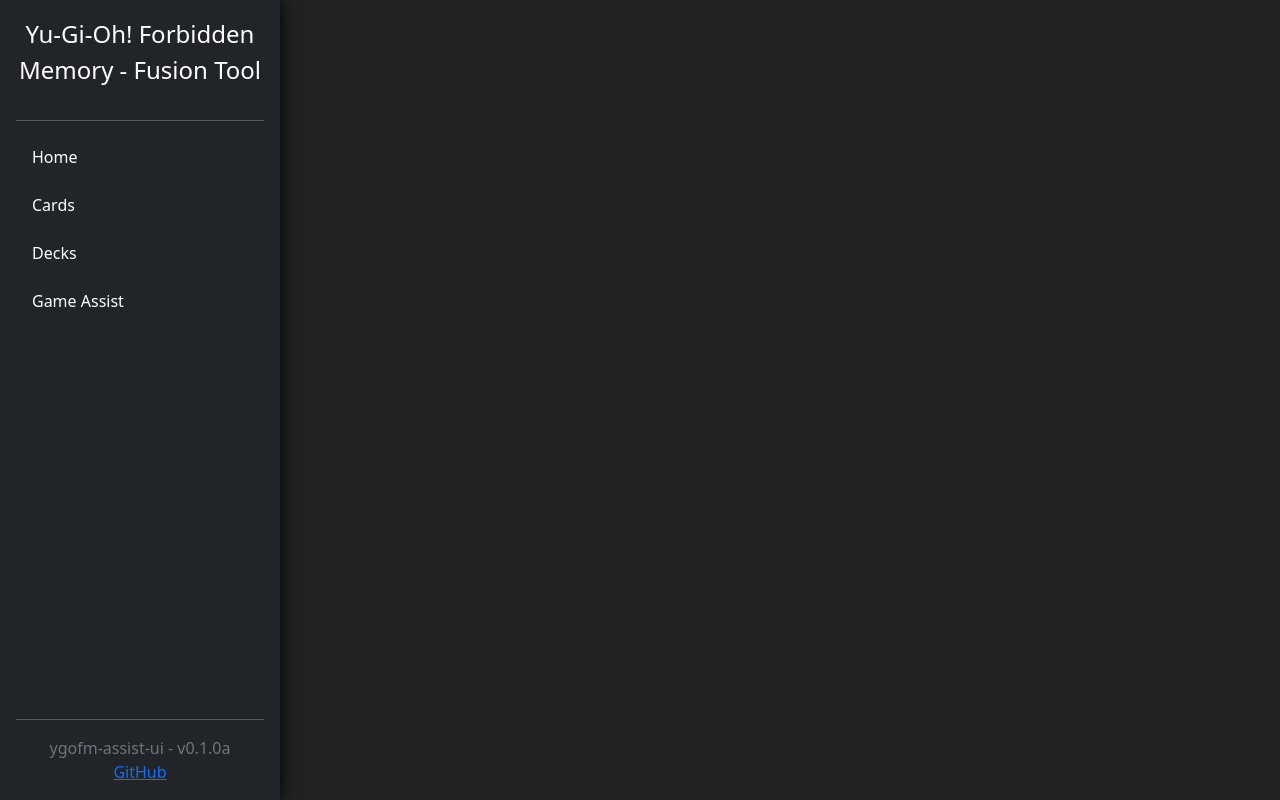
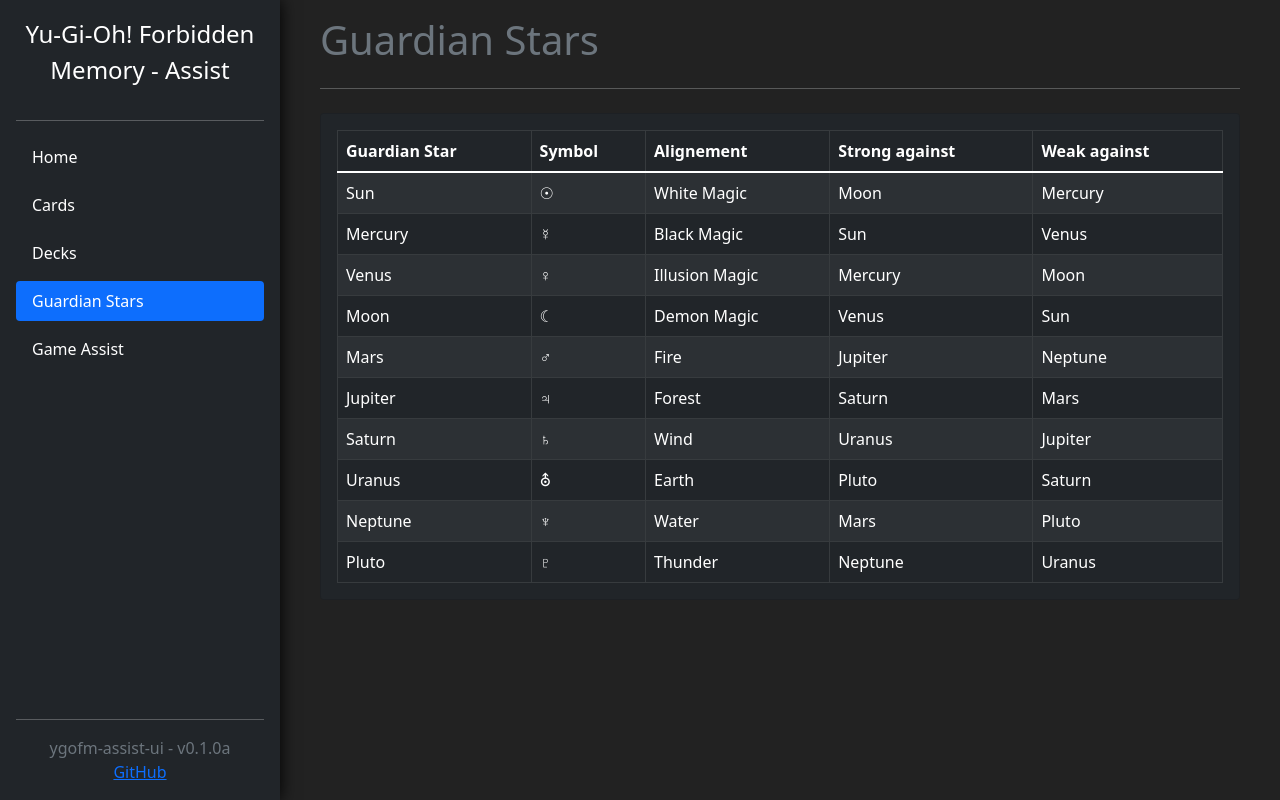
Before and after one commit to Eryux/ygofm-assist-ui, a Vue app: page /stars in a window 1280 px wide. Built offline with nearby package versions, Linux system fonts and the light colour scheme.

Commit message:
Add guardian stars page and more
- Add guardians starts page
- Fix issue on fusion component causing to not refresh correctly
- Add form instead of input only (deck)
- Use nesting route and fix issue with active class

```diff
--- a/src/components/FusionComponent.vue
+++ b/src/components/FusionComponent.vue
@@ -57,6 +57,15 @@
             cards(newValue, oldValue) {
                 if (newValue.length > 0)
                     this.filter_cards = newValue.split(',');
+                this.runFusionCalc();
+            },
+            deck(newValue, oldValue) {
+                if (newValue != null)
+                    this.filter_deck = this.deck.split(',');
+
+                if (this.filter_deck.length == 0)
+                    this.filter_deck = this.db.data["cards"].map(x => x["id"]);
+
                 this.runFusionCalc();
             },
             results(newValue, oldValue) {
--- a/src/components/Sidebar.vue
+++ b/src/components/Sidebar.vue
@@ -1,11 +1,11 @@
 <script setup>
-import { RouterLink } from 'vue-router'
+    import { RouterLink } from 'vue-router'
 </script>
 
 <template>
     <div class="d-flex flex-column flex-shrink-0 p-3 text-white bg-dark sidebar">
         <a href="/" class="d-flex align-items-center mb-3 mb-md-0 me-md-auto text-decoration-none">
-            <p class="fs-4 text-center text-white">Yu-Gi-Oh! Forbidden Memory - Fusion Tool</p>
+            <p class="fs-4 text-center text-white">Yu-Gi-Oh! Forbidden Memory - Assist</p>
         </a>
 
         <hr>
@@ -30,6 +30,12 @@
             </li>
 
             <li class="nav-item mb-2">
+                <RouterLink to="/stars" class="nav-link text-white">
+                    Guardian Stars
+                </RouterLink>
+            </li>
+
+            <li class="nav-item mb-2">
                 <RouterLink to="/game" class="nav-link text-white">
                     Game Assist
                 </RouterLink>
--- a/src/router/index.js
+++ b/src/router/index.js
@@ -12,32 +12,49 @@
 
     {
       path: '/cards',
-      name: 'cards',
-      component: () => import('../views/card/CardsView.vue')
-    },
+      component: () => import('../views/card/CardView.vue'),
 
-    {
-      path: '/cards/:id',
-      name: 'cardDetails',
-      component: () => import('../views/card/DetailsView.vue')
+      children: [
+        {
+          path: '',
+          name: 'cards',
+          component: () => import('../views/card/BrowseView.vue')
+        },
+        {
+          path: ':id',
+          name: 'cardDetails',
+          component: () => import('../views/card/DetailsView.vue')
+        },
+      ]
     },
 
     {
       path: '/decks',
-      name: 'decks',
-      component: () => import('../views/deck/DecksView.vue')
+      component: () => import('../views/deck/DeckView.vue'),
+
+      children: [
+        {
+          path: '',
+          name: 'decks',
+          component: () => import('../views/deck/BrowseView.vue')
+        },
+        {
+          path: ':id',
+          name: 'deckDetails',
+          component: () => import('../views/deck/DetailsView.vue')
+        },
+        {
+          path: ':id/fusions',
+          name: 'deckFusions',
+          component: () => import('../views/deck/FusionsView.vue')
+        },
+      ]
     },
 
     {
-      path: '/decks/:id',
-      name: 'deckDetails',
-      component: () => import('../views/deck/DetailsView.vue')
-    },
-
-    {
-      path: '/decks/:id/fusions',
-      name: 'deckFusions',
-      component: () => import('../views/deck/FusionsView.vue')
+      path: '/stars',
+      name: 'stars',
+      component: () => import('../views/StarsView.vue')
     },
 
     {
@@ -49,6 +66,8 @@
   ],
 
   linkActiveClass: "active",
-})
+
+  linkExactActiveClass: "active-exact",
+});
 
 export default router
--- a/src/views/GameAssistView.vue
+++ b/src/views/GameAssistView.vue
@@ -117,7 +117,7 @@
         <div class="col-12">
             <div class="card bg-dark">
                 <div class="card-body">
-                    <table class="table table-dark table-bordered">
+                    <table class="table table-dark table-bordered mb-0">
                         <tbody>
                             <tr>
                                 <td rowspan="2" style="width:120px;" class="align-middle text-center"><h4>Ground</h4></td>
@@ -127,7 +127,7 @@
                                             <img class="my-2" :src="getCardPictureUrl(cards[n-1].id)" :alt="cards[n-1].name" />
                                         </RouterLink>
                                     </template>
-                                    <span v-else class="text-center">No cards</span>
+                                    <span v-else class="text-center">Slot {{ n }}</span>
                                 </td>
                             </tr>
                             <tr>
@@ -152,7 +152,7 @@
         <div class="col-12">
             <div class="card bg-dark">
                 <div class="card-body">
-                    <table class="table table-dark table-bordered">
+                    <table class="table table-dark table-bordered mb-0">
                         <tbody>
                             <tr>
                                 <td rowspan="2" style="width:120px;" class="align-middle text-center"><h4>Hand</h4></td>
@@ -162,7 +162,7 @@
                                             <img class="my-2" :src="getCardPictureUrl(cards[n+4].id)" :alt="cards[n+4].name" />
                                         </RouterLink>
                                     </template>
-                                    <span v-else class="text-center">No cards</span>
+                                    <span v-else class="text-center">Slot {{ n }}</span>
                                 </td>
                             </tr>
                             <tr>
--- /dev/null
+++ b/src/views/StarsView.vue
@@ -0,0 +1,39 @@
+<script setup>
+    import { RouterLink } from 'vue-router'
+</script>
+
+<template>
+    <h1 class="text-light">
+        <ol class="breadcrumb">
+            <li class="breadcrumb-item active">Guardian Stars</li>
+        </ol>
+    </h1>
+
+    <hr />
+
+    <div class="row mt-2">
+        <div class="col-12">
+            <div class="card bg-dark">
+                <div class="card-body">
+                    <table class="table table-dark table-bordered table-striped mb-0">
+                        <thead>
+                            <tr><th>Guardian Star</th><th>Symbol</th><th>Alignement</th><th>Strong against</th><th>Weak against</th></tr>
+                        </thead>
+                        <tbody>
+                            <tr><td>Sun</td><td>☉</td><td>White Magic</td><td>Moon</td><td>Mercury</td></tr>
+                            <tr><td>Mercury</td><td>☿</td><td>Black Magic</td><td>Sun</td><td>Venus</td></tr>
+                            <tr><td>Venus</td><td>♀</td><td>Illusion Magic</td><td>Mercury</td><td>Moon</td></tr>
+                            <tr><td>Moon</td><td>☾</td><td>Demon Magic</td><td>Venus</td><td>Sun</td></tr>
+                            <tr><td>Mars</td><td>♂</td><td>Fire</td><td>Jupiter</td><td>Neptune</td></tr>
+                            <tr><td>Jupiter</td><td>♃</td><td>Forest</td><td>Saturn</td><td>Mars</td></tr>
+                            <tr><td>Saturn</td><td>♄</td><td>Wind</td><td>Uranus</td><td>Jupiter</td></tr>
+                            <tr><td>Uranus</td><td>⛢</td><td>Earth</td><td>Pluto</td><td>Saturn</td></tr>
+                            <tr><td>Neptune</td><td>♆</td><td>Water</td><td>Mars</td><td>Pluto</td></tr>
+                            <tr><td>Pluto</td><td>♇</td><td>Thunder</td><td>Neptune</td><td>Uranus</td></tr>
+                        </tbody>
+                    </table>
+                </div>
+            </div>
+        </div>
+    </div>
+</template>
--- /dev/null
+++ b/src/views/card/CardView.vue
@@ -0,0 +1,7 @@
+<script setup>
+    import { RouterLink } from 'vue-router'
+</script>
+
+<template>
+    <router-view></router-view>
+</template>
--- a/src/views/deck/DecksView.vue
+++ b/src/views/deck/BrowseView.vue
@@ -26,7 +26,9 @@
             }
         },
         methods: {
-            addDeck() {
+            addDeck(event) {
+                event.preventDefault();
+
                 if (this.new_deck_name.length == 0) return;
 
                 if (this.userdata.data['decks'].length > 24) {
@@ -62,14 +64,16 @@
 
     <hr />
 
+    <form action="#" method="POST" @submit="addDeck($event)">
         <div class="d-flex flex-column flex-md-row mb-4 mt-2">
                 <div class="me-2">
                     <input type="text" class="form-control form-control-lg" name="deck_name" v-model="new_deck_name" placeholder="Name" />
                 </div>
                 <div class="ms-2">
-            <button class="btn btn-primary btn-lg" :onclick="addDeck"><i class="fas fa-plus"></i> Create new deck</button>
+                    <button class="btn btn-primary btn-lg" type="submit"><i class="fas fa-plus"></i> Create new deck</button>
                 </div>
         </div>
+    </form>
 
     <div class="row">
         <div class="col-12 mb-3" v-for="deck in userdata.data.decks">
--- /dev/null
+++ b/src/views/deck/DeckView.vue
@@ -0,0 +1,7 @@
+<script setup>
+    import { RouterLink } from 'vue-router'
+</script>
+
+<template>
+    <router-view></router-view>
+</template>
--- a/src/views/deck/DetailsView.vue
+++ b/src/views/deck/DetailsView.vue
@@ -13,7 +13,6 @@
                 userdata,
                 deck: {'name': "", 'cards': [], 'id': ''},
                 new_card_number: "",
-                delete_confirm_modal: null,
                 db
             }
         },
@@ -35,7 +34,9 @@
             );
         },
         methods: {
-            addCard() {
+            addCard(event) {
+                event.preventDefault();
+
                 if (this.new_card_number.length == 0) return;
 
                 if (this.deck["cards"].length == 40)
@@ -58,22 +59,19 @@
 
                 SaveUserdata('userdata');
             },
-            deleteCurrentDeckConfirm() {
-                if (this.delete_confirm_modal == null) {
-                    this.delete_confirm_modal = new Modal("#deleteConfirmModal", {});
-                } this.delete_confirm_modal.show();
-            },
             deleteCurrentDeck() {
-                if (this.delete_confirm_modal != null) {
-                    this.delete_confirm_modal.hide();
-                }
+                if (confirm("This will delete the entire deck.\nPlease note, this action can not be undo."))
+                {
+                    let index = this.userdata.data["decks"].indexOf(this.deck);
 
-                let index = this.userdata.data["decks"].indexOf(this.deck);
                     if (index > -1)
                     {
                         this.userdata.data["decks"].splice(index, 1);
+
                         SaveUserdata('userdata');
+
                         this.$router.push('/decks')
+                    }
                 }
             },
             deleteCard(card_index) {
@@ -118,7 +116,7 @@
                         </table>
 
                          <div class="mt-3 text-end">
-                            <button class="btn btn-danger btn-sm" :onclick="deleteCurrentDeckConfirm"><i class="fas fa-trash"></i> Delete deck</button>
+                            <button class="btn btn-danger btn-sm" @click="deleteCurrentDeck"><i class="fas fa-trash"></i> Delete deck</button>
                         </div>
                     </div>
                 </div>
@@ -127,14 +125,16 @@
 
         <hr />
 
+        <form action="#" method="POST" @submit="addCard($event)">
             <div class="d-flex flex-column flex-md-row m-2">
                 <div class="me-2">
                     <input type="text" class="form-control form-control-lg" name="card_number" v-model="new_card_number" placeholder="Card number" />
                 </div>
                 <div class="ms-2">
-                <button class="btn btn-primary btn-lg" :onclick="addCard"><i class="fas fa-plus"></i> Add card to deck</button>
+                    <button class="btn btn-primary btn-lg" type="submit"><i class="fas fa-plus"></i> Add card to deck</button>
                 </div>
             </div>
+        </form>
 
         <p v-if="deck.cards.length == 0" class="lead text-center">No card in deck</p>
         <template v-else>
@@ -147,24 +147,4 @@
             </div>
         </template>
     </template>
-
-    <div class="modal fade  text-dark" id="deleteConfirmModal" tabindex="-1" role="dialog" aria-hidden="true">
-        <div class="modal-dialog" role="document">
-            <div class="modal-content">
-                <div class="modal-header">
-                    <h5 class="modal-title">Are you sure?</h5>
-                    <button type="button" class="btn close" data-bs-dismiss="modal" aria-label="Close">
-                        <span aria-hidden="true"><i class="fas fa-times"></i></span>
-                    </button>
-                </div>
-                <div class="modal-body">
-                    <p class="lead text-center">This will delete the entire deck.<br />Please note that this action can not be undo.</p>
-                </div>
-                <div class="modal-footer">
-                    <button type="button" class="btn btn-secondary" data-bs-dismiss="modal">Cancel</button>
-                    <button type="button" class="btn btn-danger" :onclick="deleteCurrentDeck">Confirm</button>
-                </div>
-            </div>
-        </div>
-    </div>
 </template>
```
Also changed, not shown: src/views/card/BrowseView.vue (renamed from src/views/card/CardsView.vue). Lines whose indentation alone changed are shown as unchanged.
